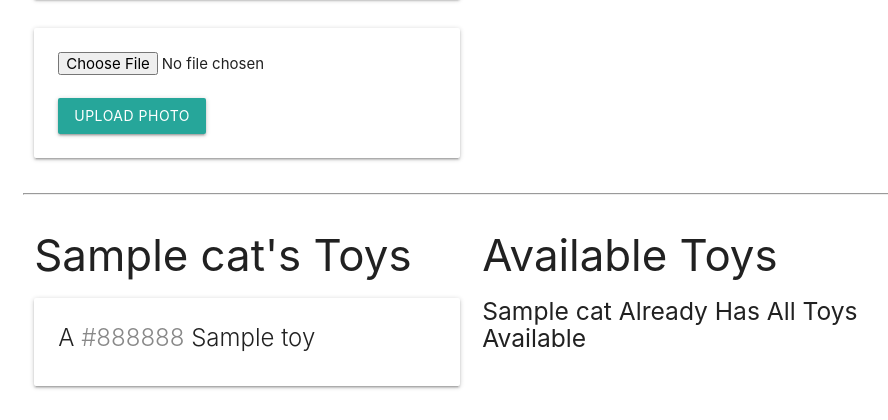
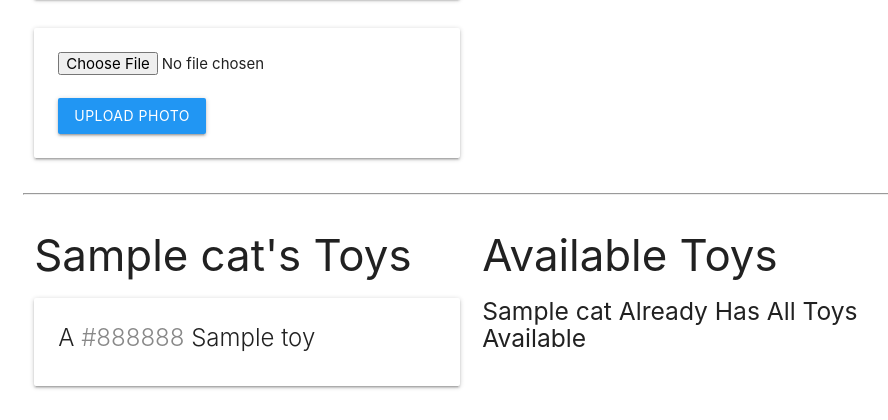
Before and after one commit to DavidGriffinMartin/Cat-Collector, a Django app: page /cats/1/ in a window 1280 px wide. Shown: the part 783-1203 px from the top of the page, without its empty margins (169-1057 px from the left). Run offline with Django 4.2, Linux system fonts and the light colour scheme; tables that the repository leaves empty hold one stand-in row (values such as "Sample post").

Commit message:
wip: Updates button CSS.

```diff
--- a/main_app/templates/cats/detail.html
+++ b/main_app/templates/cats/detail.html
@@ -37,7 +37,7 @@
       {% csrf_token %}
       <input type="file" name="photo-file" />
       <br /><br />
-      <input type="submit" class="btn" value="Upload Photo" />
+      <input type="submit" class="btn blue" value="Upload Photo" />
     </form>
   </div>
   <div class="col s6">
```
